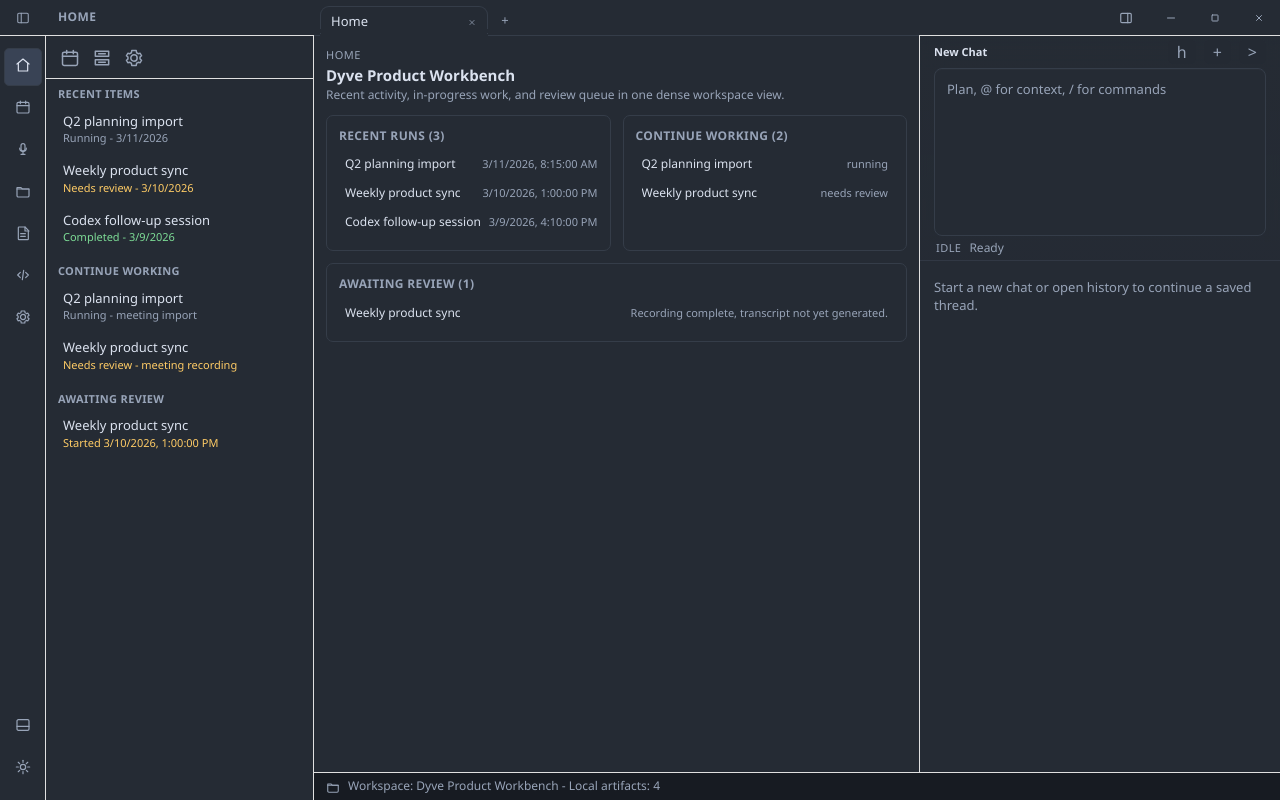
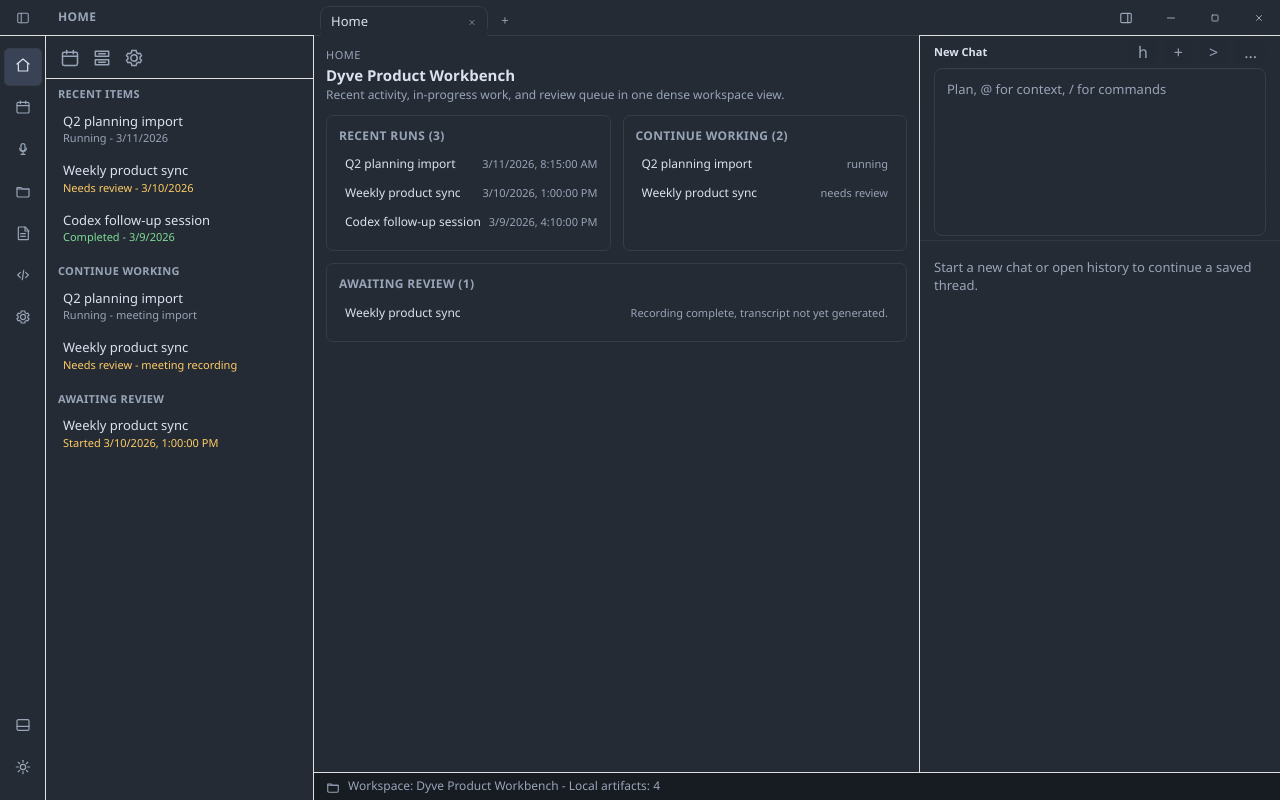
Before and after one commit to axelalbertkarlsson/SkalaMeetingEngine, a React (Vite) app: page / in a window 1280 px wide. Both pictures are taken after a click on the button 1126 px from the left and 17 px from the top of the page. Built offline with nearby package versions, Linux system fonts and the light colour scheme; a small style sheet from the web is missing; what @milkdown/prose would draw is missing.

Commit message:
Some ui fixes in sidebar

```diff
--- a/src/components/shell/CodexWorkbench.tsx
+++ b/src/components/shell/CodexWorkbench.tsx
@@ -143,6 +143,7 @@ export function CodexWorkbench({
   const textareaRef = useRef<HTMLTextAreaElement | null>(null);
   const feedRef = useRef<HTMLDivElement | null>(null);
   const [requestAnswers, setRequestAnswers] = useState<Record<string, string[]>>({});
+  const [statusMenuOpen, setStatusMenuOpen] = useState(false);
 
   useEffect(() => {
     textareaRef.current?.focus();
@@ -191,13 +192,13 @@ export function CodexWorkbench({
     };
   }, [conversationEntries]);
 
-  const latestUserPrompt = useMemo(() => {
-    const latestEntry = [...conversationEntries]
-      .reverse()
-      .find((entry) => entry.kind === "user_message" && entry.text.trim().length > 0);
+  const primaryUserPrompt = useMemo(() => {
+    const firstEntry = conversationEntries.find(
+      (entry) => entry.kind === "user_message" && entry.text.trim().length > 0
+    );
 
-    if (latestEntry) {
-      return truncateSingleLineText(latestEntry.text);
+    if (firstEntry) {
+      return truncateSingleLineText(firstEntry.text);
     }
 
     if (lastSubmittedPrompt) {
@@ -211,13 +212,17 @@ export function CodexWorkbench({
   const dockFeedEntries = useMemo(() => conversationEntries, [conversationEntries]);
 
   const hasDockConversation = Boolean(
-    latestUserPrompt
+    primaryUserPrompt
       || dockFeedEntries.length
       || pendingSendId
       || session.activeTurnId
       || pendingUserInputRequest
       || session.activeThreadId
   );
+  const showDockWaitingPlaceholder = hasDockConversation
+    && !primaryUserPrompt
+    && dockFeedEntries.length === 0
+    && !pendingUserInputRequest;
 
   const renderPendingUserInputRequest = () => {
     if (!pendingUserInputRequest) {
@@ -447,10 +452,10 @@ export function CodexWorkbench({
   if (variant === "dock") {
     return (
       <section className="codex-workbench codex-workbench-dock codex-workbench-cursor">
-        <div className="codex-cursor-sticky-top">
+        <div className={`codex-cursor-sticky-top${showDockWaitingPlaceholder ? " codex-cursor-sticky-top-waiting" : ""}`}>
           <header className="codex-cursor-toolbar">
-            <div className="codex-cursor-toolbar-title" title={latestUserPrompt || "New Chat"}>
-              {latestUserPrompt || "New Chat"}
+            <div className="codex-cursor-toolbar-title" title={primaryUserPrompt || "New Chat"}>
+              {primaryUserPrompt || "New Chat"}
             </div>
             <div className="codex-cursor-toolbar-actions">
               <button
@@ -477,23 +482,36 @@ export function CodexWorkbench({
               >
                 {canStop ? "o" : ">"}
               </button>
+              <button
+                type="button"
+                className="codex-cursor-toolbar-button"
+                onClick={() => setStatusMenuOpen((current) => !current)}
+                title="Codex status"
+              >
+                ...
+              </button>
             </div>
           </header>
 
+          {statusMenuOpen ? (
+            <div className="codex-cursor-toolbar-menu">
+              <span className={`codex-terminal-status ${getStatusTone(session.status)}`}>
+                {session.status.toUpperCase()}
+              </span>
+              <span className="codex-cursor-toolbar-menu-message">{session.message}</span>
+            </div>
+          ) : null}
+
           {hasDockConversation ? (
-            <div className="codex-cursor-question-pill" title={latestUserPrompt}>
-              {latestUserPrompt || "Waiting for Codex..."}
+            <div
+              className={`codex-cursor-question-pill${primaryUserPrompt ? "" : " codex-cursor-question-pill-placeholder"}`}
+              title={primaryUserPrompt}
+            >
+              {primaryUserPrompt || "Waiting for Codex..."}
             </div>
           ) : (
             renderComposer("expanded")
           )}
-
-          <div className="codex-cursor-status-strip">
-            <span className={`codex-terminal-status ${getStatusTone(session.status)}`}>
-              {session.status.toUpperCase()}
-            </span>
-            <span className="codex-terminal-message">{session.message}</span>
-          </div>
         </div>
 
         <div className="codex-cursor-feed-shell">
--- a/src/styles.css
+++ b/src/styles.css
@@ -1682,6 +1682,10 @@ table {
   backdrop-filter: blur(12px);
 }
 
+.codex-cursor-sticky-top-waiting {
+  border-bottom-color: transparent;
+}
+
 .codex-cursor-toolbar {
   display: flex;
   align-items: center;
@@ -1730,6 +1734,29 @@ table {
   line-height: 1;
 }
 
+.codex-cursor-toolbar-menu {
+  display: grid;
+  justify-items: start;
+  gap: 4px;
+  width: fit-content;
+  max-width: 100%;
+  margin-left: auto;
+  padding: 8px 10px;
+  border: 1px solid var(--border-color);
+  border-radius: 8px;
+  background: var(--panel-bg-secondary);
+}
+
+.codex-cursor-toolbar-menu-message {
+  min-width: 0;
+  max-width: 100%;
+  overflow: hidden;
+  text-overflow: ellipsis;
+  white-space: nowrap;
+  font-size: 12px;
+  color: var(--text-muted);
+}
+
 .codex-cursor-composer-card,
 .codex-cursor-followup-composer {
   display: grid;
@@ -1759,20 +1786,9 @@ table {
   color: var(--text-primary);
 }
 
-.codex-cursor-status-strip {
-  display: flex;
-  align-items: center;
-  gap: 8px;
-  min-width: 0;
-  padding: 0 2px;
-}
-
-.codex-cursor-status-strip .codex-terminal-message {
-  min-width: 0;
-  overflow: hidden;
-  text-overflow: ellipsis;
-  white-space: nowrap;
+.codex-cursor-question-pill-placeholder {
   font-size: 12px;
+  font-weight: 500;
   color: var(--text-muted);
 }
 
```
